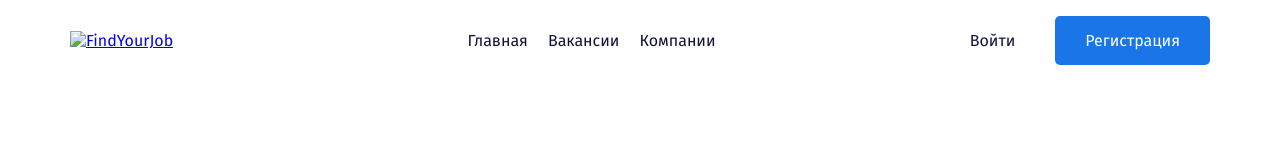
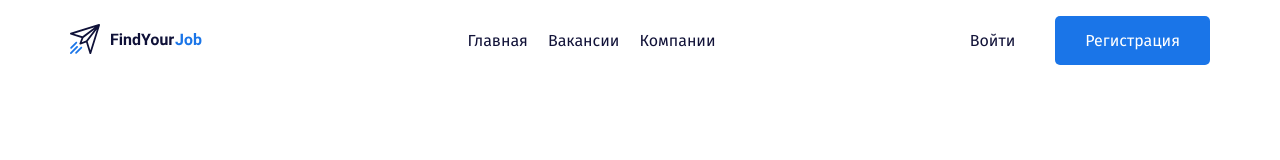
Before and after one commit to VeraHarbachova/FindYourJob, a plain HTML site: page index.html in a window 1280 px wide. Drawn offline with Linux system fonts and the light colour scheme; the site is published under a folder, as on GitHub Pages, so addresses that start at the root find nothing.

Commit message:
Add files via upload

```diff
--- a/index.html
+++ b/index.html
@@ -16,7 +16,7 @@
             <div class="row align-items-center py-3">
                 <div class="col-2">
                     <a href="#" class="logo-link">
-                        <img src="/img/logo.svg" alt="FindYourJob">
+                        <img src="img/logo.svg" alt="FindYourJob">
                     </a>
                 </div>
                 <!-- /.col -->
```
